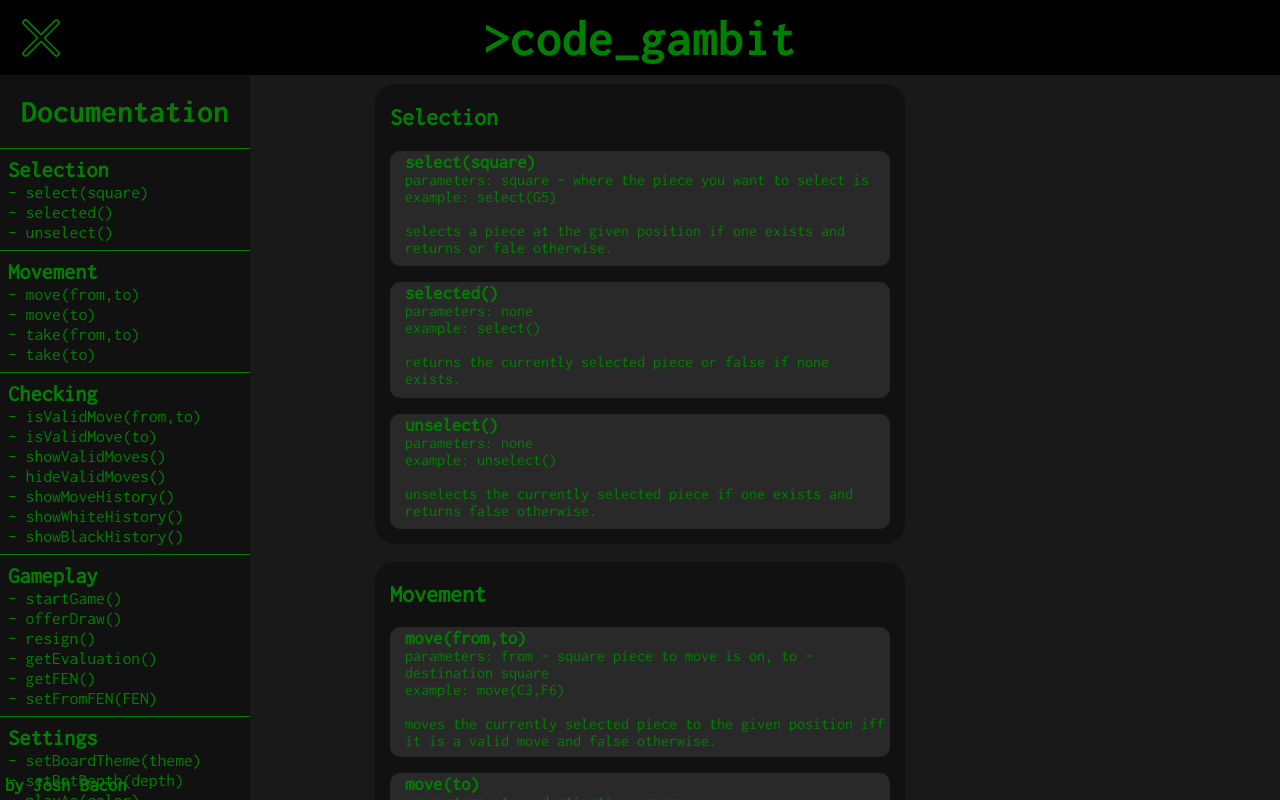
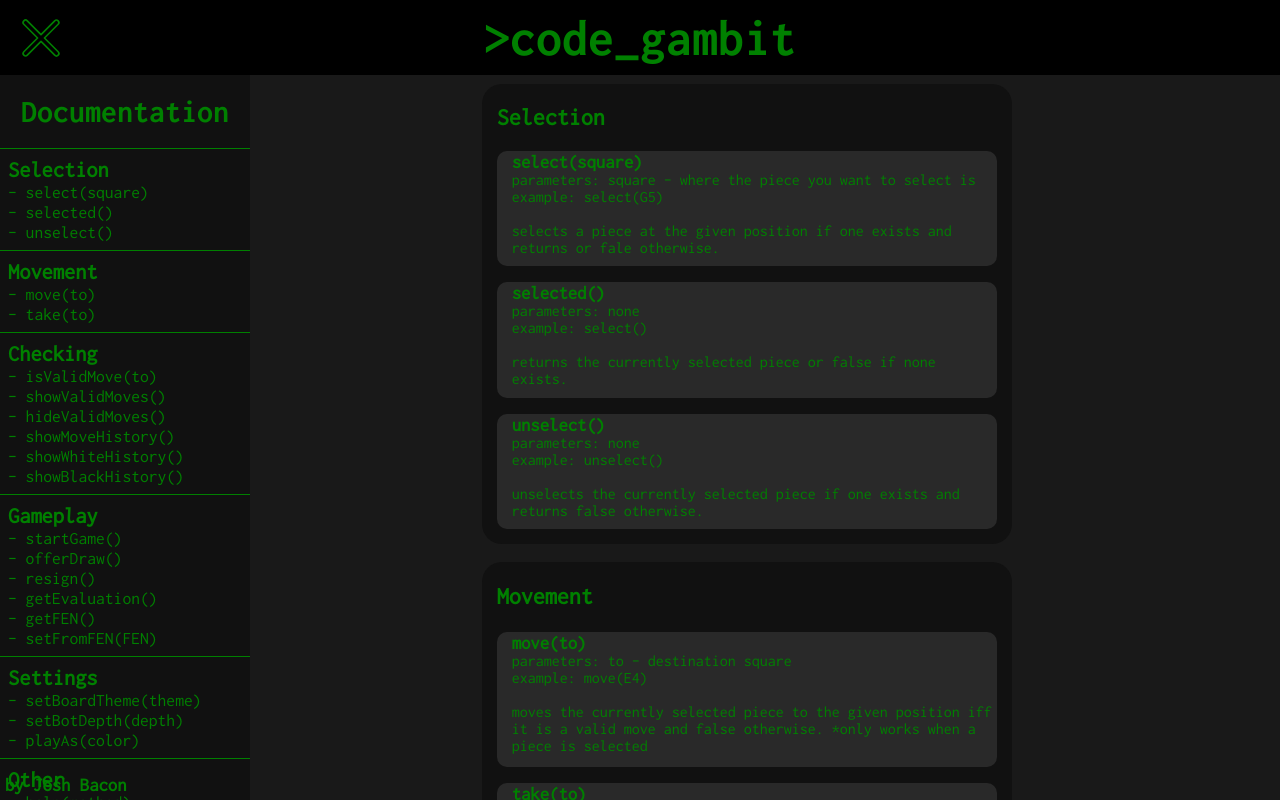
Before and after one commit to joshbacon/codegambit, a React (Create React App) app: page / in a window 1280 px wide. Both pictures are taken after a click on the button 41 px from the left and 37 px from the top of the page. Built offline with nearby package versions, Linux system fonts and the light colour scheme.

Commit message:
update dynamic resize in docs

```diff
--- a/src/App.css
+++ b/src/App.css
@@ -219,8 +219,10 @@ button {
 .board {
   position: relative;
   z-index: 0;
-  width: 750px;
+  width: 350px;
+  /* min-width: 250px; */
   aspect-ratio: 1;
+  background-size: 100%;
 }
 
 .bDark { background-image: url('assets/boardDark.png') }
--- a/src/App.js
+++ b/src/App.js
@@ -16,7 +16,8 @@ function App() {
   const [currCommand, setCurrCommand] = useState("");
   const [commandHistory, updateCommandHistory] = useState([
     'Welcome to code_gambit! We teach coding through playing chess.',
-    'type help(method) to see how to use a given method or check out the documentation for a list of commands.'
+    'type help(method) to see how to use a given method or check out the documentation for a list of commands.',
+    'Currently working on: making the main page dynamic, want a breakpoint to put the terminal under the board at some point.'
   ]);
 
   const updateSettings = () => {
--- a/src/documentation/Docs.css
+++ b/src/documentation/Docs.css
@@ -17,6 +17,7 @@
 
     display: grid;
     place-items: center;
+    grid-template-columns: 0.2fr 1fr;
 
     overflow: hidden;
 }
@@ -69,6 +70,7 @@ h1 {
     position: relative;
     width: 100%;
     max-height: calc(100vh - 75px);
+    grid-column: 2;
     display: grid;
     place-items: center;
 
--- a/src/documentation/docs.json
+++ b/src/documentation/docs.json
@@ -13,9 +13,7 @@
     "id": 1,
     "section": "Movement",
     "methods": [
-        {"mid":0, "method":"move(from,to)", "params":"from - square piece to move is on, to - destination square", "desc":"moves the currently selected piece to the given position iff it is a valid move and false otherwise.", "example":"move(C3,F6)"},
         {"mid":1, "method":"move(to)", "params":"to - destination square", "desc":"moves the currently selected piece to the given position iff it is a valid move and false otherwise. *only works when a piece is selected", "example":"move(E4)"},
-        {"mid":2, "method":"take(from,to)", "params":"from - square piece to move is on, to - destination square", "desc":"like move but only works when said move captures another piece.", "example":"take(G1,C5)"},
         {"mid":3, "method":"take(to)", "params":"to - destination square", "desc":"like move but only works when said move captures another piece. *only works when a piece is selected", "example":"take(D3)"}
     ]
 },
@@ -23,7 +21,6 @@
     "id": 2,
     "section": "Checking",
     "methods": [
-        {"mid":0, "method":"isValidMove(from,to)", "params":"from - square piece to move is on, to - destination square", "desc":"returns true if the given position is a vlid move for the selected piece if one exists and false otherwise.", "example":"isValidMove(B2,H3)"},
         {"mid":1, "method":"isValidMove(to)", "params":"to - destination square", "desc":"returns true if the given position is a vlid move for the selected piece if one exists and false otherwise. *only works when a piece is selected", "example":"isValidMove(D7)"},
         {"mid":2, "method":"showValidMoves()", "params":"none", "desc":"shows all the valid moves of the selected piece if one exists and false otherwise.", "example":"showValidMoves()"},
         {"mid":3, "method":"hideValidMoves()", "params":"none", "desc":"hides all the valid moves of the selected piece if one exists and false otherwise.", "example":"hideValidMoves()"},
```
